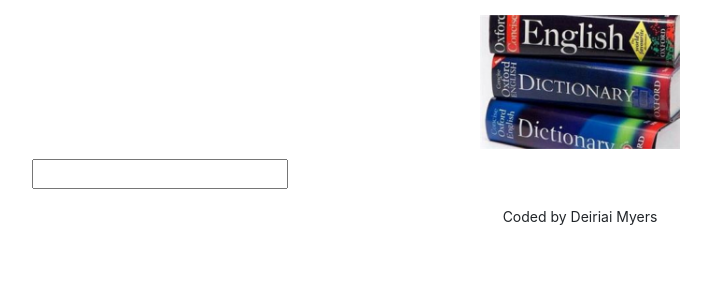
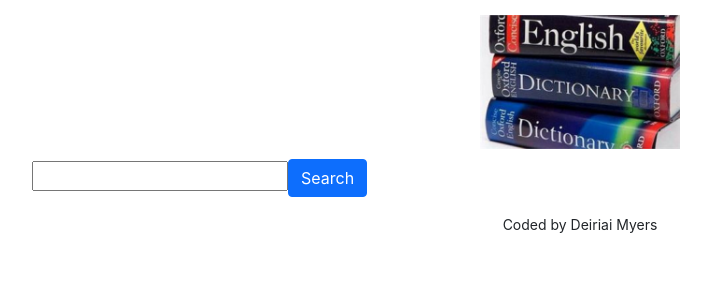
Before and after one commit to coder-derie/dictionary-project, a React (Create React App) app: page / in a window 1280 px wide. Shown: the top 300 px of the page, without its empty margins (60-771 px from the left). Built offline with nearby package versions, Linux system fonts and the light colour scheme.

Commit message:
Updated search engine

```diff
--- a/src/Dictionary.js
+++ b/src/Dictionary.js
@@ -17,6 +17,7 @@
         <div className="Dictionary">
             <form className="form" onSubmit={handleWord}>
                 <input type="search" onChange={handleChange}/>
+                <input type="submit" value="Search" className="btn btn-primary"/>
             </form>
         </div>
     )
```
